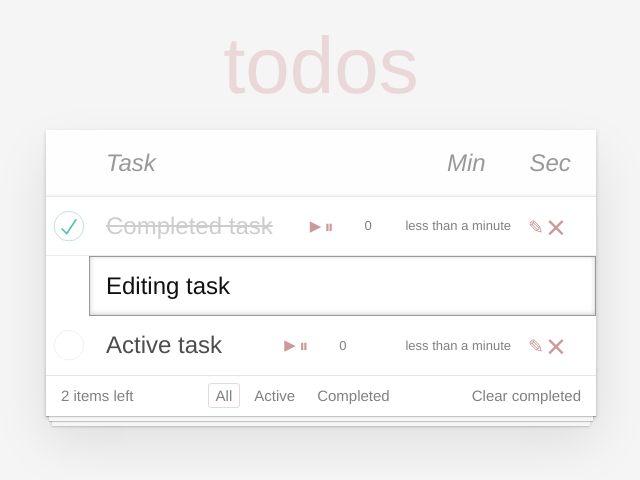
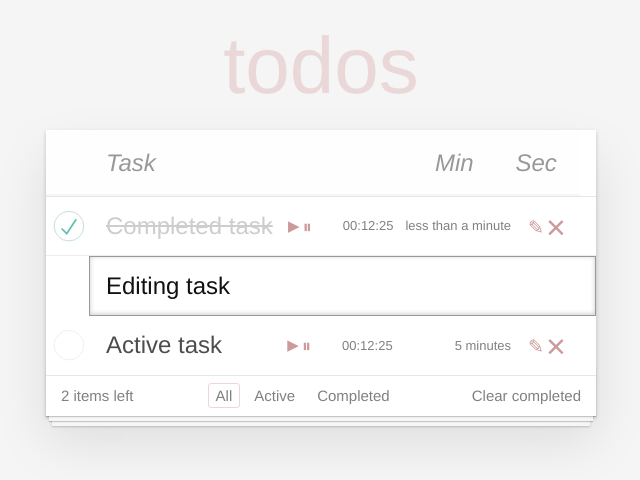
Before and after one commit to LewWadoo/jm-todo, a React (Create React App) app: page / in a window 1280 px wide. Shown: the top 480 px of the page, without its empty margins (319-959 px from the left). Built offline with nearby package versions, Linux system fonts and the light colour scheme.

Commit message:
react-practical-task-2-2-9 ready for reivew

```diff
--- a/src/components/app/app.jsx
+++ b/src/components/app/app.jsx
@@ -18,24 +18,27 @@ export default class App extends React.Component {
       return this.currentID;
     };
 
-    this.createTask = (
-      description,
-      isDone = false,
-      isEditing = false,
-      createdDate = new Date(),
-      id = this.incrementID()
-    ) => {
+    this.createTask = (description, seconds = 0, isDone = false, isEditing = false, createdDate = new Date()) => {
       return {
         description,
+        seconds,
         isDone,
         isEditing,
         createdDate,
-        id,
+        id: this.incrementID(),
+        interval: null,
       };
     };
 
-    this.addTask = (label) => {
-      const newTask = this.createTask(label);
+    this.convertToNumber = (string) => {
+      const integer = parseInt(string, 10);
+      return Number.isNaN(integer) ? 0 : integer;
+    };
+
+    this.addTask = (label, min = 0, sec = 0) => {
+      const minInt = this.convertToNumber(min);
+      const secInt = this.convertToNumber(sec);
+      const newTask = this.createTask(label, minInt * 60 + secInt);
 
       this.setState((state) => {
         const newTasksData = [...state.tasksData, newTask];
@@ -50,7 +53,8 @@ export default class App extends React.Component {
 
     this.state = {
       tasksData: initialTasks.map((task) => {
-        return this.createTask(task.description, task.isDone, task.isEditing);
+        const { description, isDone, isEditing, createdDate, seconds } = task;
+        return this.createTask(description, seconds, isDone, isEditing, createdDate);
       }),
       filter: initialFilter,
     };
@@ -61,13 +65,31 @@ export default class App extends React.Component {
       return tasksData.findIndex((task) => task.id === id);
     };
 
-    this.toggleProperty = (property, id) => {
+    this.getChangedProperty = (property, task, changeVariant = 'toggle', value = null) => {
+      switch (changeVariant) {
+        case 'toggle':
+          return !task[property];
+        case 'increment':
+          return task[property] + 1;
+        case 'value':
+          return value;
+        default:
+          return value;
+      }
+    };
+
+    this.changeProperty = (property, id, changeVariant, propertyShouldNotBe = null, value = null) => {
+      const { tasksData } = this.state;
+      const index = this.findIndexByID(id);
+      if (tasksData[index][property] === propertyShouldNotBe) {
+        // eslint-disable-next-line no-console
+        console.log('change prop', property, this.state);
+        return false;
+      }
       this.setState((state) => {
-        const index = this.findIndexByID(id);
-
         const modifiedTaskData = {
-          ...state.tasksData[index],
-          [property]: !state.tasksData[index][property],
+          ...tasksData[index],
+          [property]: this.getChangedProperty(property, tasksData[index], changeVariant, value),
         };
 
         const modifiedTasksData = [
@@ -80,13 +102,21 @@ export default class App extends React.Component {
           tasksData: modifiedTasksData,
         };
       });
+
+      return true;
     };
 
     this.deleteTask = (id) => {
       this.setState((state) => {
         const index = this.findIndexByID(id);
+        const { tasksData } = state;
+        const { interval } = tasksData[index];
 
-        const newTasksData = [...state.tasksData.slice(0, index), ...state.tasksData.slice(index + 1)];
+        if (interval) {
+          clearInterval(interval);
+        }
+
+        const newTasksData = [...tasksData.slice(0, index), ...tasksData.slice(index + 1)];
 
         return {
           tasksData: newTasksData,
@@ -94,9 +124,9 @@ export default class App extends React.Component {
       });
     };
 
-    this.handleFilterChange = (newFilter) => {
+    this.handleFilterChange = (filter) => {
       this.setState({
-        filter: newFilter,
+        filter,
       });
     };
 
@@ -117,45 +147,44 @@ export default class App extends React.Component {
     };
 
     this.changeDescription = (description, id) => {
-      this.setState((state) => {
-        const index = this.findIndexByID(id);
-
-        const modifiedTaskData = {
-          ...state.tasksData[index],
-          description,
-        };
-
-        const modifiedTasksData = [
-          ...state.tasksData.slice(0, index),
-          modifiedTaskData,
-          ...state.tasksData.slice(index + 1),
-        ];
-
-        return {
-          tasksData: modifiedTasksData,
-        };
-      });
+      this.changeProperty('description', id, 'value', null, description);
     };
 
     this.finishEditing = (id) => {
-      this.setState((state) => {
-        const index = this.findIndexByID(id);
+      this.changeProperty('isEditing', id, 'toggle', false);
+    };
 
-        const modifiedTaskData = {
-          ...state.tasksData[index],
-          isEditing: false,
-        };
+    this.tick = (id) => {
+      this.changeProperty('seconds', id, 'increment');
+    };
 
-        const modifiedTasksData = [
-          ...state.tasksData.slice(0, index),
-          modifiedTaskData,
-          ...state.tasksData.slice(index + 1),
-        ];
+    this.play = (id) => {
+      const index = this.findIndexByID(id);
+      const { tasksData } = this.state;
+      const { isDone, interval } = tasksData[index];
+      if (isDone || interval !== null) {
+        return;
+      }
 
-        return {
-          tasksData: modifiedTasksData,
-        };
-      });
+      this.changeProperty(
+        'interval',
+        id,
+        'value',
+        0,
+        setInterval(() => this.tick(id), 1000)
+      );
+    };
+
+    this.pause = (id) => {
+      const index = this.findIndexByID(id);
+      const { tasksData } = this.state;
+      const { interval } = tasksData[index];
+      if (interval === null) {
+        return;
+      }
+
+      clearInterval(interval);
+      this.changeProperty('interval', id, 'value', null, null);
     };
   }
 
@@ -172,11 +201,14 @@ export default class App extends React.Component {
           <section className="main">
             <TaskList
               tasksData={tasksData}
-              onToggleProperty={this.toggleProperty}
+              /* onToggleProperty={this.toggleProperty} */
+              onToggleProperty={this.changeProperty}
               filter={filter}
               onChangeDescription={this.changeDescription}
               onFinishEditing={this.finishEditing}
               onDelete={this.deleteTask}
+              play={this.play}
+              pause={this.pause}
             />
             <Footer
               filter={filter}
--- a/src/components/new-task-form/new-task-form.css
+++ b/src/components/new-task-form/new-task-form.css
@@ -38,3 +38,8 @@
 	width: 15%;
 	padding-left: 16px;
 }
+
+.new-todo-form .submit-button {
+    visibility: hidden;
+    width: 0;
+}
--- a/src/components/task-list/task-list.jsx
+++ b/src/components/task-list/task-list.jsx
@@ -4,7 +4,16 @@ import PropTypes from 'prop-types';
 import './task-list.css';
 import Task from '../task';
 
-const TaskList = ({ tasksData, filter, onFinishEditing, onChangeDescription, onToggleProperty, onDelete }) => {
+const TaskList = ({
+  tasksData,
+  filter,
+  onFinishEditing,
+  onChangeDescription,
+  onToggleProperty,
+  onDelete,
+  play,
+  pause,
+}) => {
   const tasks = tasksData.map((taskData) => {
     if ((filter === 'Completed' && !taskData.isDone) || (filter === 'Active' && taskData.isDone)) {
       return null;
@@ -36,7 +45,7 @@ const TaskList = ({ tasksData, filter, onFinishEditing, onChangeDescription, onT
 
     return (
       <li className={classNames} key={taskData.id}>
-        <Task {...taskData} onToggleProperty={onToggleProperty} onDelete={onDelete} />
+        <Task {...taskData} onToggleProperty={onToggleProperty} onDelete={onDelete} play={play} pause={pause} />
         {inputField}
       </li>
     );
@@ -57,6 +66,8 @@ TaskList.propTypes = {
   onFinishEditing: PropTypes.func.isRequired,
   onToggleProperty: PropTypes.func.isRequired,
   tasksData: PropTypes.arrayOf(PropTypes.object),
+  play: PropTypes.func.isRequired,
+  pause: PropTypes.func.isRequired,
 };
 
 export default TaskList;
--- a/src/components/task/task.jsx
+++ b/src/components/task/task.jsx
@@ -2,67 +2,37 @@ import React from 'react';
 import PropTypes from 'prop-types';
 import { formatDistanceToNow } from 'date-fns';
 
-export default class Task extends React.Component {
+class Task extends React.Component {
   constructor(props) {
     super(props);
 
-    this.state = {
-      isTimerOn: false,
-      seconds: 0,
+    const { isDone, id, onToggleProperty, pause } = this.props;
+
+    // https://stackoverflow.com/questions/6312993/javascript-seconds-to-time-string-with-format-hhmmss
+    this.formatTime = (sec) => {
+      return [Math.floor(sec / 60 / 60), Math.floor((sec / 60) % 60), Math.floor(sec % 60)]
+        .join(':')
+        .replace(/\b(\d)\b/g, '0$1');
     };
 
-    this.componentDidMount = () => {
-      this.interval = null;
-    };
-
-    this.tick = () => {
-      this.setState((state) => {
-        return {
-          seconds: state.seconds + 1,
-        };
-      });
-    };
-
-    this.play = () => {
-      const { isTimerOn } = this.state;
-      if (isTimerOn) {
-        return;
-      }
-
-      this.setState({
-        isTimerOn: true,
-      });
-      this.interval = setInterval(this.tick, 1000);
-    };
-
-    this.pause = () => {
-      const { isTimerOn } = this.state;
-      if (!isTimerOn) {
-        return;
-      }
-
-      this.setState({
-        isTimerOn: false,
-      });
-      clearInterval(this.interval);
+    this.toggleDone = () => {
+      onToggleProperty('isDone', id, 'toggle', !isDone);
+      setTimeout(pause.bind(this, id));
     };
   }
 
   render() {
-    const { description, isDone, createdDate, id, onToggleProperty, onDelete } = this.props;
-
-    const { seconds } = this.state;
+    const { description, isDone, createdDate, id, seconds, onToggleProperty, onDelete, play, pause } = this.props;
 
     return (
       <div className="view">
-        <input className="toggle" onChange={() => onToggleProperty('isDone', id)} type="checkbox" checked={isDone} />
+        <input className="toggle" onChange={this.toggleDone} type="checkbox" checked={isDone} />
         <label>
           <span className="title">{description}</span>
           <span className="description">
-            {' '}
-            <button aria-label="play" onClick={this.play} type="button" className="icon icon-play" />
-            <button type="button" onClick={this.pause} aria-label="pause" className="icon icon-pause" />
-            {seconds}
+            <button aria-label="play" onClick={() => play(id)} type="button" className="icon icon-play" />
+            <button type="button" onClick={() => pause(id)} aria-label="pause" className="icon icon-pause" />
+            {this.formatTime(seconds)}
           </span>
           <span className="description">{formatDistanceToNow(createdDate)}</span>
         </label>
@@ -81,6 +51,7 @@ export default class Task extends React.Component {
 Task.defaultProps = {
   description: '',
   isDone: false,
+  seconds: 0,
   createdDate: new Date(),
 };
 
@@ -89,6 +60,11 @@ Task.propTypes = {
   isDone: PropTypes.bool,
   createdDate: PropTypes.instanceOf(Date),
   id: PropTypes.number.isRequired,
+  seconds: PropTypes.number,
   onToggleProperty: PropTypes.func.isRequired,
   onDelete: PropTypes.func.isRequired,
+  play: PropTypes.func.isRequired,
+  pause: PropTypes.func.isRequired,
 };
+
+export default Task;
--- a/src/index.jsx
+++ b/src/index.jsx
@@ -8,16 +8,22 @@ const initialTasks = [
     description: 'Completed task',
     isDone: true,
     isEditing: false,
+    createdDate: new Date(new Date() - 17000),
+    seconds: 12 * 60 + 25,
   },
   {
     description: 'Editing task',
     isDone: false,
     isEditing: true,
+    createdDate: new Date(new Date() - 5 * 60 * 1000),
+    seconds: 12 * 60 + 25,
   },
   {
     description: 'Active task',
     isDone: false,
     isEditing: false,
+    createdDate: new Date(new Date() - 5 * 60 * 1000),
+    seconds: 12 * 60 + 25,
   },
 ];
 
```
Also changed, not shown: src/components/new-task-form/new-task-form.jsx (+30 -9 lines).
